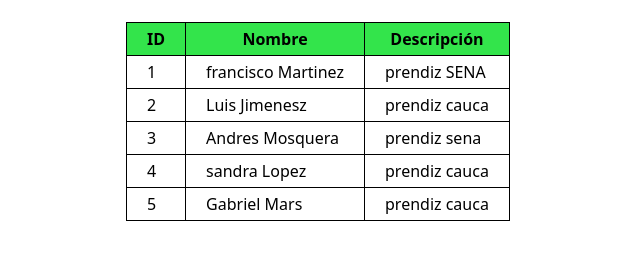
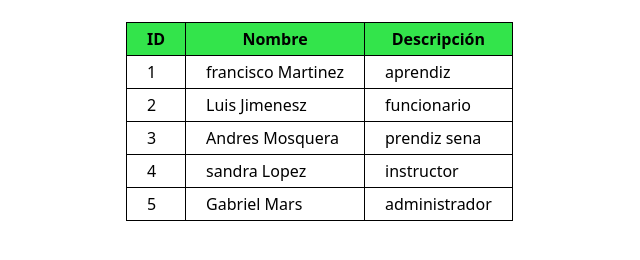
Before and after one commit to Onixdrew/tabla_React2, a React (Vite) app: page / in a window 1280 px wide. Shown: the part 174-434 px from the top of the page, without its empty margins (130-770 px from the left). Built offline with nearby package versions, Linux system fonts and the light colour scheme.

Commit message:
'actualizacion'

```diff
--- a/src/App.jsx
+++ b/src/App.jsx
@@ -14,13 +14,13 @@ function App() {
     {
       id: 1,
       nombre: "francisco Martinez ",
-      Descripción: "prendiz SENA",
+      Descripción: "aprendiz",
 
     },
     {
       id: 2,
       nombre: "Luis Jimenesz",
-      Descripción: "prendiz cauca",
+      Descripción: "funcionario",
 
     },
     {
@@ -31,13 +31,13 @@ function App() {
     {
       id: 4,
       nombre: "sandra Lopez",
-      Descripción: "prendiz cauca",
+      Descripción: "instructor",
 
     },
     {
       id: 5,
       nombre: "Gabriel Mars",
-      Descripción: "prendiz cauca",
+      Descripción: "administrador",
 
     },
   ];
```
